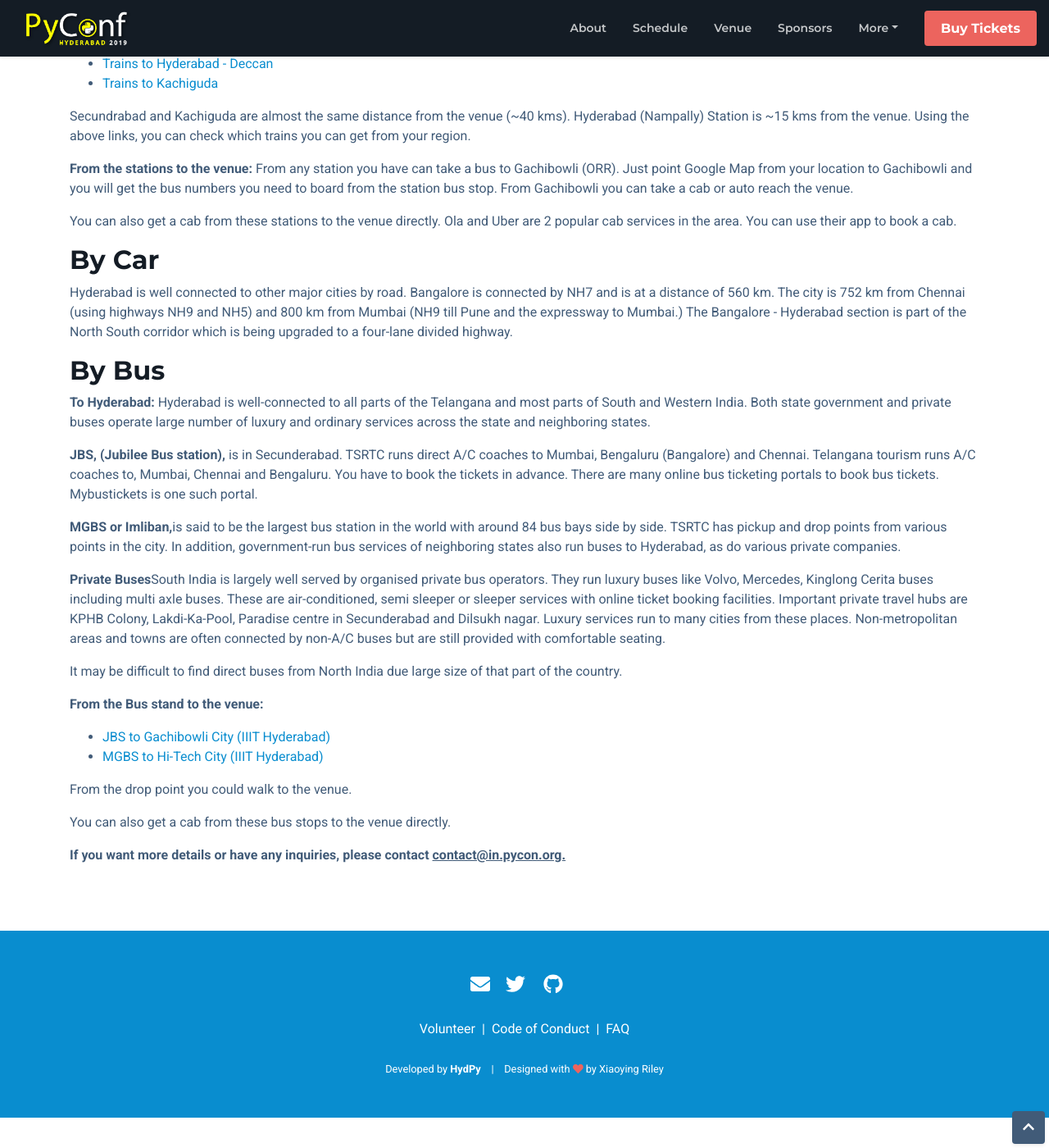
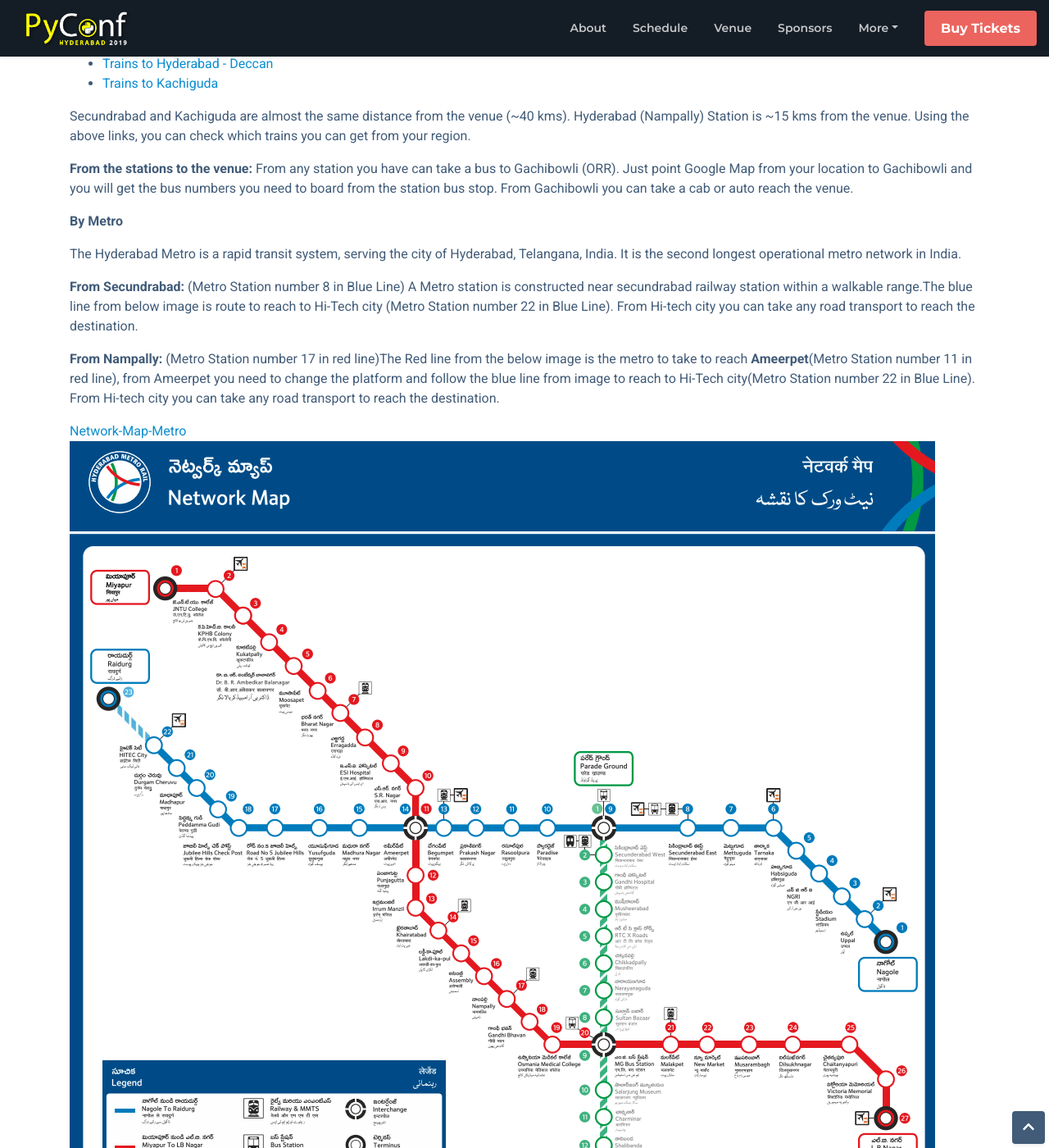
Before and after one commit to HydPy/hydpyconf2019, a Jekyll site: the page built from travel.md, in a window 1280 px wide and 1400 px high, scrolled down 1238 px. Shown: the whole window at 82% size. Built offline with Jekyll 4.4.1, drawn with Linux system fonts in a browser that asks for light colours; nearby versions of some CDN libraries; some of the changed text lies outside the part shown.

Commit message:
Resolving Issues in travel page

```diff
--- a/travel.md
+++ b/travel.md
@@ -3,54 +3,75 @@
 title: Getting to PyConf Hyderabad 2019
 ---
 # About
-<p>This page is to help attendees to find various ways to Reach PyConf Hyderabad 2019 happening at Hyderabad, India. Here is a <a href="https://wikitravel.org/en/Hyderabad#Get_in">handy Wiki page</a> describing about the various ways you can travel to Hyderabad. The main points have been highlighted below.</p>
+
+This page is to help attendees to find various ways to Reach PyConf Hyderabad 2019 happening at Hyderabad, India. Here is a [handy Wiki page](https://wikitravel.org/en/Hyderabad#Get_in) describing about the various ways you can travel to Hyderabad. The main points have been highlighted below.
 
 ## By Plane - Rajiv Gandhi International Airport
+
 #### To Hyderabad:
-<p> Domestic connectivity to Hyderabad is excellent with major Indian airlines such as Air India, Indigo Airlines, Jet Airways, Trujet and SpiceJet.</p>
 
-<p><b>From the Airport to the Venue:</b> Once you arrive at Rajiv Gandhi International Airport, one option is to take the air-conditioned buses run by the airport (Pushpak) to Gachibowli (Near Outer-Ring-Road(ORR)). It will cost approx. 250 INR. The buses have a frequency of every 30 min from 3:30AM-12AM and every hour at midnight, 1AM, 2AM and 3AM. The travel time varying from 45 mins to 2 hrs depending on time of the day and traffic conditions. <a href="http://www.hyderabad.aero/to-from-airport.aspx">Here are the timings of various buses from the airport</a>. Take a bus from <b>RGIA TO Gachibowli</b>. You can reach the designated points and then take an auto or metered cab from there to reach the venue.</p>
+ Domestic connectivity to Hyderabad is excellent with major Indian airlines such as Air India, Indigo Airlines, Jet Airways, Trujet and SpiceJet.
 
-<p>Alternatively, you can hire metered air-conditioned radio cabs. Skycabs and Meru are approved by the airport itself @ 21 INR/km and are available just after exiting the terminal building. For the rest, you need to call and book with a lead time of 15 minutes to 1 hour. These cabs charge 25% surcharge in the night (ie, between 23:00 hours and 05:00 hours). Hyderabad traffic police counter is on the ground floor with prepaid taxis.</p>
+**From the Airport to the Venue:** Once you arrive at Rajiv Gandhi International Airport, one option is to take the air-conditioned buses run by the airport (Pushpak) to Gachibowli (Near Outer-Ring-Road(ORR)). It will cost approx. 250 INR. The buses have a frequency of every 30 min from 3:30AM-12AM and every hour at midnight, 1AM, 2AM and 3AM. The travel time varying from 45 mins to 2 hrs depending on time of the day and traffic conditions. [Here are the timings of various buses from the airport](http://www.hyderabad.aero/to-from-airport.aspx). Take a bus from **RGIA TO Gachibowli**. You can reach the designated points and then take an auto or metered cab from there to reach the venue.
 
-<p><b>Beware of taxi soliciting tours at the airport greeting area; they might try to scam you into paying exorbitant rates (especially so in case of non-locals)</b>. The Hyderabad Traffic Police has partnered with the Airport authorities to run a counter for prepaid taxis. This is a safe option as all taxis are registered with the police. The police also runs a <b>SHE cab service</b> now, especially for women travellers, with female drivers and safety equipment such as a GPS connected to the Police Control Room.</p>
+Alternatively, you can hire metered air-conditioned radio cabs. Skycabs and Meru are approved by the airport itself @ 21 INR/km and are available just after exiting the terminal building. For the rest, you need to call and book with a lead time of 15 minutes to 1 hour. These cabs charge 25% surcharge in the night (ie, between 23:00 hours and 05:00 hours). Hyderabad traffic police counter is on the ground floor with prepaid taxis.
 
-<p>One can also hire a cab from many app-based services such as Uber or Ola directly to the Venue which are readily available in Hyderabad.</p>
+**Beware of taxi soliciting tours at the airport greeting area; they might try to scam you into paying exorbitant rates (especially so in case of non-locals)**. The Hyderabad Traffic Police has partnered with the Airport authorities to run a counter for prepaid taxis. This is a safe option as all taxis are registered with the police. The police also runs a **SHE cab service** now, especially for women travellers, with female drivers and safety equipment such as a GPS connected to the Police Control Room.
 
-<p>If 3-4 of you are travelling together, then it is possible to directly take a cab as it will be cheaper (Please keep in mind that while these services are substantially cheaper than the radio cabs, they will charge Rs. 200 in addition to the fare as parking charges levied on them by the airport). This option is the best while travelling to the airport, as the parking charges do not apply for departures.</p>
+One can also hire a cab from many app-based services such as **Uber** or **Ola** directly to the Venue which are readily available in Hyderabad.
 
-<p>Hired cars are also available from a booth just before walking outside of the airport. This gives you the advantage of paying in advance, thereby avoiding any disagreements over price. The airport can be contacted on their (toll free for BSNL/MTNL subscribers) number 1 800 419-2008 for all services and inquiries including arrivals/departure information, facilities, transport availability, etc.</p>
+If 3-4 of you are travelling together, then it is possible to directly take a cab as it will be cheaper (Please keep in mind that while these services are substantially cheaper than the radio cabs, they will charge Rs. 200 in addition to the fare as parking charges levied on them by the airport). This option is the best while travelling to the airport, as the parking charges do not apply for departures.
+
+Hired cars are also available from a booth just before walking outside of the airport. This gives you the advantage of paying in advance, thereby avoiding any disagreements over price. The airport can be contacted on their (toll free for BSNL/MTNL subscribers) number 1 800 419-2008 for all services and inquiries including arrivals/departure information, facilities, transport availability, etc.
 
 ## By Train - Secundrabad or Hyderabad
+
 #### To Hyderabad:
-<p>Indian Railways has service to Hyderabad from all over India. There are three major railway stations serving the twin cities: <b>Secunderabad, Hyderabad , Kachiguda</b> and a minor station at <b>Begumpet</b>. Hyderabad Deccan Station is popularly known as <b>Nampally Station</b>. Most of the trains bound for South India and North India originate from Hyderabad,and leave via Secunderabad.</p>
+
+Indian Railways has service to Hyderabad from all over India. There are three major railway stations serving the twin cities: **Secunderabad, Hyderabad , Kachiguda** and a minor station at **Begumpet**. Hyderabad Deccan Station is popularly known as **Nampally Station**. Most of the trains bound for South India and North India originate from Hyderabad,and leave via Secunderabad.
 
 * [Trains to Secundrabad](https://trainspy.com/static/station/(SC)SECUNDERABAD-JN)
 * [Trains to Hyderabad - Deccan](http://trainspy.com/static/station/(HYB)HYDERABAD-DECAN)
 * [Trains to Kachiguda](http://trainspy.com/static/station/(KCG)KACHEGUDA)
 
-<p>Secundrabad and Kachiguda are almost the same distance from the venue (~40 kms). Hyderabad (Nampally) Station is ~15 kms from the venue. Using the above links, you can check which trains you can get from your region.</p>
+Secundrabad and Kachiguda are almost the same distance from the venue (~40 kms). Hyderabad (Nampally) Station is ~15 kms from the venue. Using the above links, you can check which trains you can get from your region.
 
-<p><b>From the stations to the venue:</b> From any station you have can take a bus to Gachibowli (ORR). Just point Google Map from your location to Gachibowli and you will get the bus numbers you need to board from the station bus stop. From Gachibowli you can take a cab or auto reach the venue.</p>
+**From the stations to the venue:**
+From any station you have can take a bus to Gachibowli (ORR). Just point Google Map from your location to Gachibowli and you will get the bus numbers you need to board from the station bus stop. From Gachibowli you can take a cab or auto reach the venue.
 
-<p>You can also get a cab from these stations to the venue directly. Ola and Uber are 2 popular cab services in the area. You can use their app to book a cab.</p>
+**By Metro**
+
+The Hyderabad Metro is a rapid transit system, serving the city of Hyderabad, Telangana, India. It is the second longest operational metro network in India.
+
+**From Secundrabad:** (Metro Station number 8 in Blue Line) A Metro station is constructed near secundrabad railway station within a walkable range.The  blue line from below image is route to reach to Hi-Tech city (Metro Station number 22 in Blue Line). From Hi-tech city you can take any road transport to reach the destination.
+
+**From Nampally:** (Metro Station number 17 in red line)The Red line from the below image is the metro to take to reach **Ameerpet**(Metro Station number 11 in red line), from Ameerpet you need to change the platform and follow the blue line from image to reach to Hi-Tech city(Metro Station number 22 in Blue Line). From Hi-tech city you can take any road transport to reach the destination.
+
+[Network-Map-Metro](https://www.ltmetro.com/metro-network-map/)
+![alt text](./metro.png)
+
+You can also get a cab from these stations to the venue directly. **Ola** and **Uber** are 2 popular cab services in the area. You can use their app to book a cab.
 
 ## By Car
-<p>Hyderabad is well connected to other major cities by road. Bangalore is connected by NH7 and is at a distance of 560 km. The city is 752 km from Chennai (using highways NH9 and NH5) and 800 km from Mumbai (NH9 till Pune and the expressway to Mumbai.) The Bangalore - Hyderabad section is part of the North South corridor which is being upgraded to a four-lane divided highway.</p>
+
+Hyderabad is well connected to other major cities by road. Bangalore is connected by NH7 and is at a distance of 560 km. The city is 752 km from Chennai (using highways NH9 and NH5) and 800 km from Mumbai (NH9 till Pune and the expressway to Mumbai.) The Bangalore - Hyderabad section is part of the North South corridor which is being upgraded to a four-lane divided highway.
 
 ## By Bus
-<p><b>To Hyderabad:</b> Hyderabad is well-connected to all parts of the Telangana and most parts of South and Western India. Both state government and private buses operate large number of luxury and ordinary services across the state and neighboring states.</p>
 
-<p><b>JBS, (Jubilee Bus station),</b> is in Secunderabad. TSRTC runs direct A/C coaches to Mumbai, Bengaluru (Bangalore) and Chennai. Telangana tourism runs A/C coaches to, Mumbai, Chennai and Bengaluru. You have to book the tickets in advance. There are many online bus ticketing portals to book bus tickets. Mybustickets is one such portal.</p>
+**To Hyderabad:** Hyderabad is well-connected to all parts of the Telangana and most parts of South and Western India. Both state government and private buses operate large number of luxury and ordinary services across the state and neighboring states.
 
-<p><b>MGBS or Imliban,</b>is said to be the largest bus station in the world with around 84 bus bays side by side. TSRTC has pickup and drop points from various points in the city. In addition, government-run bus services of neighboring states also run buses to Hyderabad, as do various private companies.</p>
+**JBS, (Jubilee Bus station),** is in Secunderabad. TSRTC runs direct A/C coaches to Mumbai, Bengaluru (Bangalore) and Chennai. Telangana tourism runs A/C coaches to, Mumbai, Chennai and Bengaluru. You have to book the tickets in advance. There are many online bus ticketing portals to book bus tickets. Mybustickets is one such portal.
 
-<p><b>Private Buses</b>South India is largely well served by organised private bus operators. They run luxury buses like Volvo, Mercedes, Kinglong Cerita buses including multi axle buses. These are air-conditioned, semi sleeper or sleeper services with online ticket booking facilities. Important private travel hubs are KPHB Colony, Lakdi-Ka-Pool, Paradise centre in Secunderabad and Dilsukh nagar. Luxury services run to many cities from these places. Non-metropolitan areas and towns are often connected by non-A/C buses but are still provided with comfortable seating.</p>
-<p>It may be difficult to find direct buses from North India due large size of that part of the country.</p>
+**MGBS or Imliban,**is said to be the largest bus station in the world with around 84 bus bays side by side. TSRTC has pickup and drop points from various points in the city. In addition, government-run bus services of neighboring states also run buses to Hyderabad, as do various private companies.
 
-<b>From the Bus stand to the venue:</b>
+**Private Buses** South India is largely well served by organised private bus operators. They run luxury buses like Volvo, Mercedes, Kinglong Cerita buses including multi axle buses. These are air-conditioned, semi sleeper or sleeper services with online ticket booking facilities. Important private travel hubs are KPHB Colony, Lakdi-Ka-Pool, Paradise centre in Secunderabad and Dilsukh nagar. Luxury services run to many cities from these places. Non-metropolitan areas and towns are often connected by non-A/C buses but are still provided with comfortable seating.
+It may be difficult to find direct buses from North India due large size of that part of the country.
+
+**From the Bus stand to the venue:**
 * [JBS to Gachibowli City (IIIT Hyderabad)](https://www.google.co.in/maps/dir/Jubilee+Bus+Station,+Gandhi+Nagar,+Nehru+Nagar+Colony,+West+Marredpally,+Secunderabad,+Telangana+500026/Bus+stop+IIITH,+Old+Mumbai+Highway,+TCS+Synergy+park,+Indian+Immunologicals+Colony,+Gachibowli,+Hyderabad,+Telangana/@17.4151085,78.3937167,13z/data=!3m1!4b1!4m14!4m13!1m5!1m1!1s0x3bcb9a3e20505cdb:0xa6d0eb22d13169c6!2m2!1d78.4981525!2d17.4477577!1m5!1m1!1s0x3bcb935d9dcbf001:0x88b77ba3e0599247!2m2!1d78.3511163!2d17.4464139!3e3)
-* [MGBS to Hi-Tech City (IIIT Hyderabad)](https://www.google.co.in/maps/dir/MGBS+Bus+Stand,+Gowliguda+North,+Gowliguda,+Hyderabad,+Telangana/Bus+stop+IIITH,+Old+Mumbai+Highway,+TCS+Synergy+park,+Indian+Immunologicals+Colony,+Gachibowli,+Hyderabad,+Telangana/@17.4122356,78.3829749,13z/data=!3m1!4b1!4m14!4m13!1m5!1m1!1s0x3bcb982d09e67201:0x22cc2ebd6842c8be!2m2!1d78.4842753!2d17.3787197!1m5!1m1!1s0x3bcb935d9dcbf001:0x88b77ba3e0599247!2m2!1d78.3511163!2d17.4464139!3e3)
-<p>From the drop point you could walk to the venue.</p>
-<p>You can also get a cab from these bus stops to the venue directly.</p>
-<p><b>If you want more details or have any inquiries, please contact <u>contact@in.pycon.org.</u></b></p>
+* [MGBS to Gachibowli City (IIIT Hyderabad)](https://www.google.co.in/maps/dir/MGBS+Bus+Stand,+Gowliguda+North,+Gowliguda,+Hyderabad,+Telangana/Bus+stop+IIITH,+Old+Mumbai+Highway,+TCS+Synergy+park,+Indian+Immunologicals+Colony,+Gachibowli,+Hyderabad,+Telangana/@17.4122356,78.3829749,13z/data=!3m1!4b1!4m14!4m13!1m5!1m1!1s0x3bcb982d09e67201:0x22cc2ebd6842c8be!2m2!1d78.4842753!2d17.3787197!1m5!1m1!1s0x3bcb935d9dcbf001:0x88b77ba3e0599247!2m2!1d78.3511163!2d17.4464139!3e3)
+
+From the drop point you could walk to the venue.
+You can also get a cab from these bus stops to the venue directly.
+
+**If you want more details or have any inquiries, please contact <u>contact@hydpy.org .</u>**
```
Also changed, not shown: metro.png (added).
